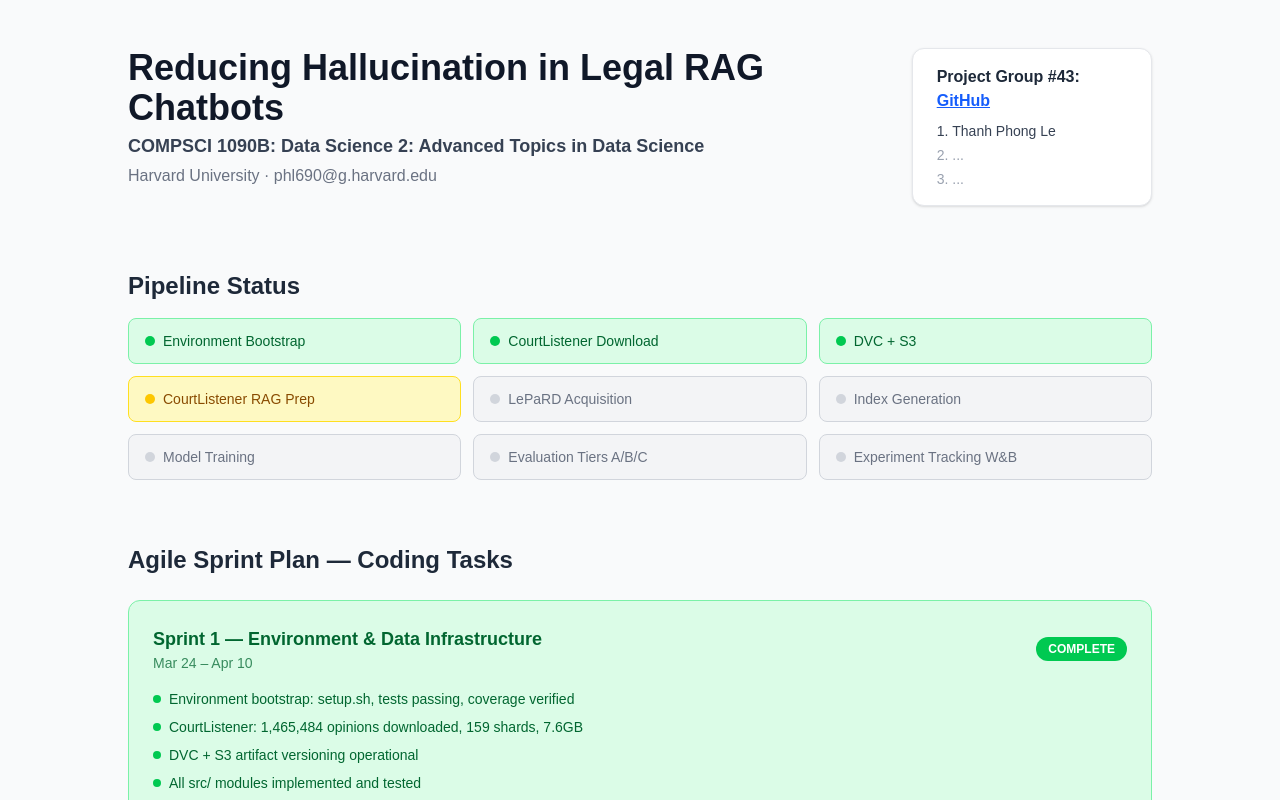
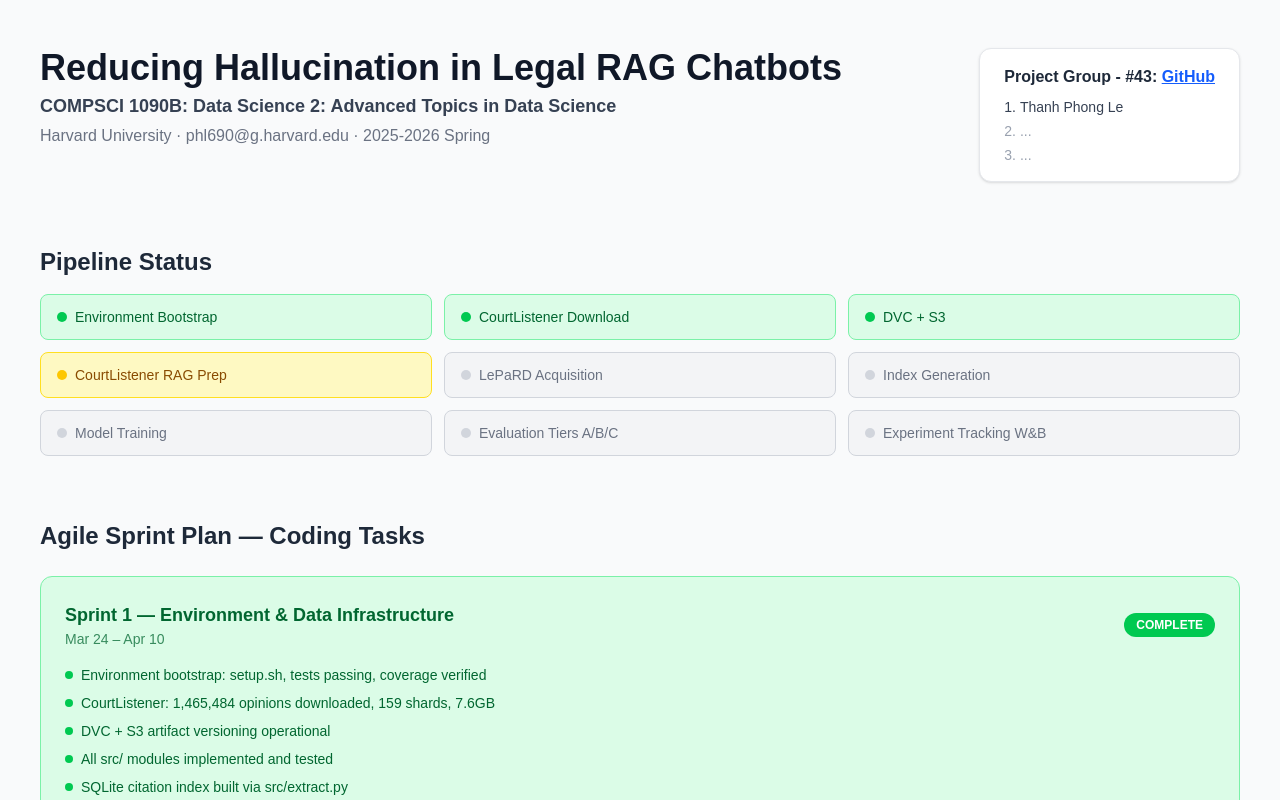
Before and after one commit to ltphongssvn/ProjectSite_cs1090b_HallucinationLegalRAGChatbots, a Next.js app in the folder frontend/: page / in a window 1280 px wide. Shown: the top 800 px of the page. Built offline with nearby package versions, Linux system fonts and the light colour scheme.

Commit message:
feat(header): dash in group label, semester, full-width layout

```diff
--- a/frontend/app/page.tsx
+++ b/frontend/app/page.tsx
@@ -140,7 +140,7 @@ const taskDot: Record<string, string> = {
 export default function HomePage() {
   return (
     <main className="min-h-screen bg-gray-50 px-4 py-12">
-      <div className="max-w-5xl mx-auto space-y-16">
+      <div className="w-full px-6 space-y-16">
 
         {/* Header */}
         <header className="flex flex-col sm:flex-row justify-between items-start gap-6">
@@ -152,11 +152,11 @@ export default function HomePage() {
               COMPSCI 1090B: Data Science 2: Advanced Topics in Data Science
             </p>
             <p className="text-base text-gray-500">
-              Harvard University · phl690@g.harvard.edu
+              Harvard University · phl690@g.harvard.edu · 2025-2026 Spring
             </p>
           </div>
           <div className="bg-white border border-gray-200 rounded-xl px-6 py-4 shadow-sm min-w-[180px]">
-            <p className="text-base font-bold text-gray-800 mb-2">Project Group #43: <a href="https://github.com/ltphongssvn/cs1090b_HallucinationLegalRAGChatbots" target="_blank" rel="noopener noreferrer" className="text-blue-600 underline hover:text-blue-800">GitHub</a></p>
+            <p className="text-base font-bold text-gray-800 mb-2">Project Group - #43: <a href="https://github.com/ltphongssvn/cs1090b_HallucinationLegalRAGChatbots" target="_blank" rel="noopener noreferrer" className="text-blue-600 underline hover:text-blue-800">GitHub</a></p>
             <ol className="list-decimal list-inside space-y-1 text-sm text-gray-700">
               <li>Thanh Phong Le</li>
               <li className="text-gray-400">...</li>
```
